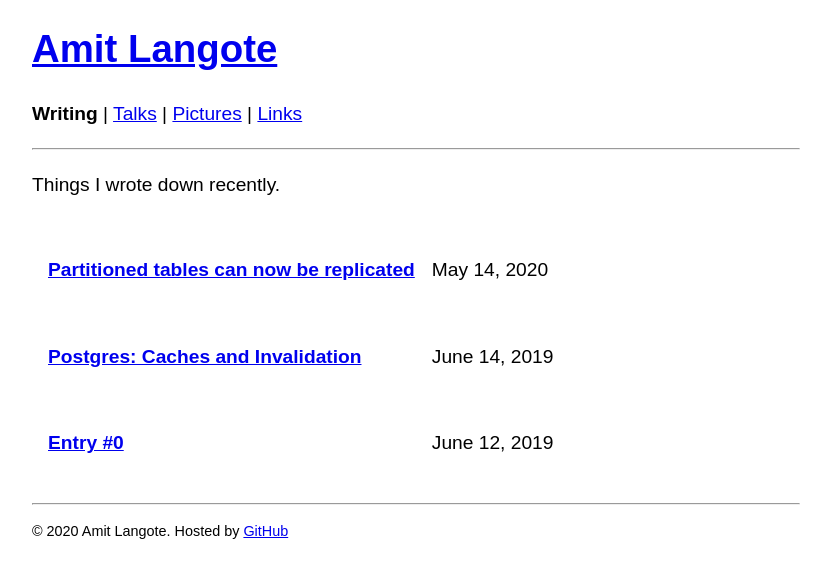
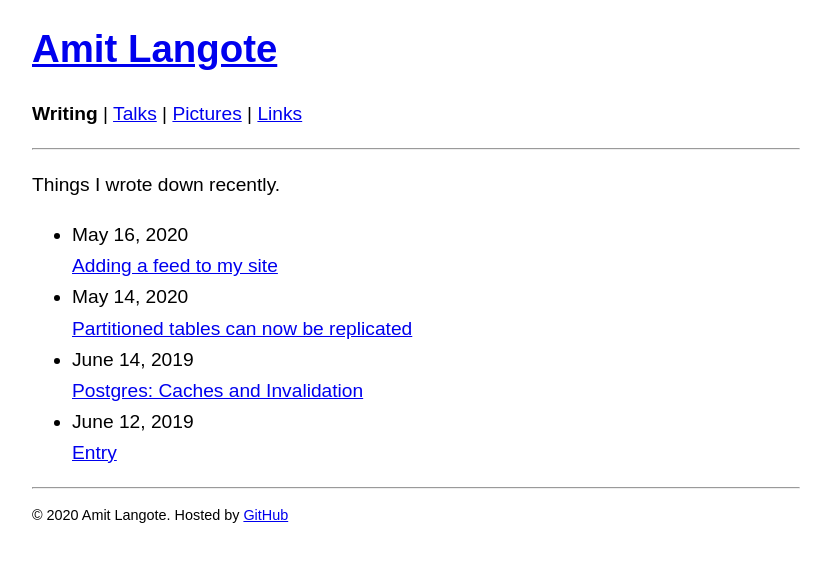
Before and after one commit to amitlan/website, a Jekyll site: the page built from writing/index.md, in a window 1280 px wide. Shown: the top 578 px of the page, without its empty margins (224-1055 px from the left). Built offline with Jekyll 4.4.1, drawn with Linux system fonts in a browser that asks for light colours.

Commit message:
use jekyll idioms for posts

```diff
--- a/writing/index.md
+++ b/writing/index.md
@@ -6,14 +6,11 @@ title: Writing
 <hr>
 Things I wrote down recently.
 
-<table cellspacing="15">
-  <tr>
-    <td><p><a href="pg/partition-logical-replication"><b>Partitioned tables can now be replicated</b></a></p></td><td><p>May 14, 2020</p></td>
-  </tr>
-  <tr>
-    <td><p><a href="pg/caches-inval"><b>Postgres: Caches and Invalidation</b></a></p></td><td><p>June 14, 2019</p></td>
-  </tr>
-  <tr>
-    <td><p><a href="intro"><b>Entry #0</b></a></p></td><td><p>June 12, 2019</p></td>
-  </tr>
-</table>
+<ul class="posts">
+  {% for post in site.posts %}
+    <li>
+      <div class="publish-date"><time pubdate="">{{ post.date | date: "%B %-d, %Y" }}</time></div>
+      <a href="{{ post.url }}">{{ post.title }}</a>
+    </li>
+  {% endfor %}
+</ul>
```
Also changed, not shown: _posts/2019-06-12-intro.md (renamed from writing/intro/index.md, +4 -3 lines), _posts/2019-06-14-caches-inval.md (renamed from writing/pg/caches-inval/index.md, +1 -0 lines), _posts/2020-05-14-partition-logical-replication.md (renamed from writing/pg/partition-logical-replication/index.md, +1 -0 lines), _posts/2020-05-16-feed.md (renamed from writing/feed/index.md, +1 -0 lines).
